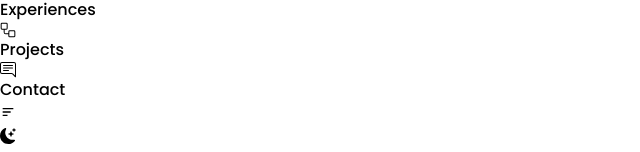
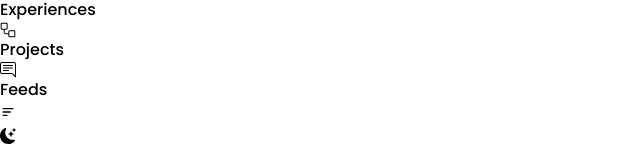
Before and after one commit to DSQL-MONGKEY/Dportfolio-v1, a React (Vite) app: page / in a window 1280 px wide. Shown: the part 202-354 px from the top of the page, without its empty margins (0-640 px from the left). Built offline with nearby package versions, Linux system fonts and the light colour scheme.

Commit message:
chore<navLinks>: change name navlinks

```diff
--- a/src/constants/constants.tsx
+++ b/src/constants/constants.tsx
@@ -38,8 +38,8 @@ const navLinks = [
       icon: <GoWorkflow/>
    },
    {
-      id: 'contact',
-      title: 'Contact',
+      id: 'feeds',
+      title: 'Feeds',
       icon: <BsChatRightText/>
    },
 ]
```
